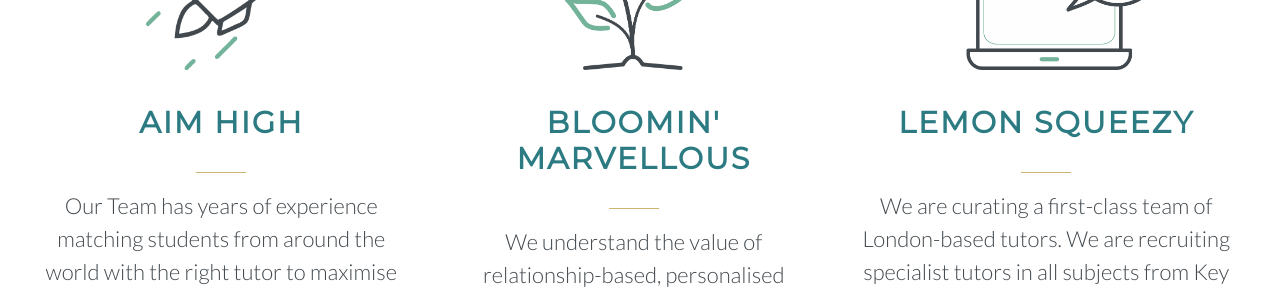
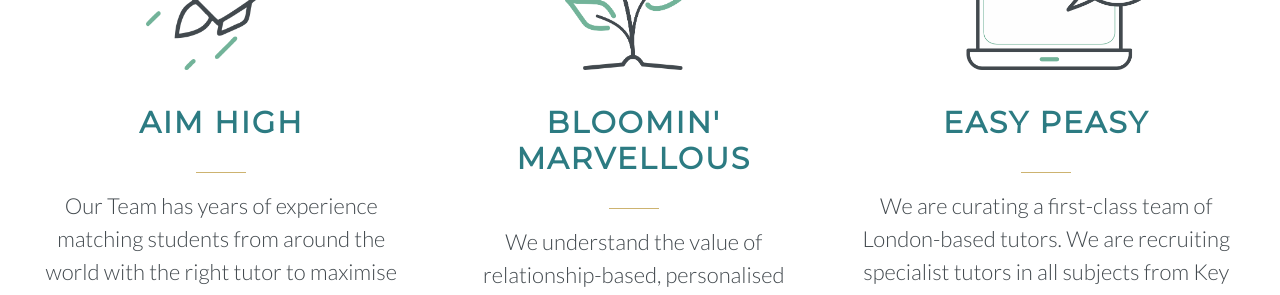
Before and after one commit to tutorcruncher-sites/chepstow-tutors, a Jekyll site: the page built from index.html, in a window 1280 px wide. Shown: the part 762-1057 px from the top of the page. Built offline with Jekyll 4.4.1, drawn with Linux system fonts in a browser that asks for light colours; nearby versions of some CDN libraries.

Commit message:
Update index.html

```diff
--- a/index.html
+++ b/index.html
@@ -15,7 +15,7 @@ blocks:
       The student who is engaged and inspired by their tutor wants to learn and grow.
   -
     pic: 'laptop.png'
-    title: 'Lemon Squeezy'
+    title: 'Easy Peasy'
     desc: |
       We are curating a first-class team of London-based tutors. We are recruiting specialist
       tutors in all subjects from Key Stage 1 to undergraduate.
```
